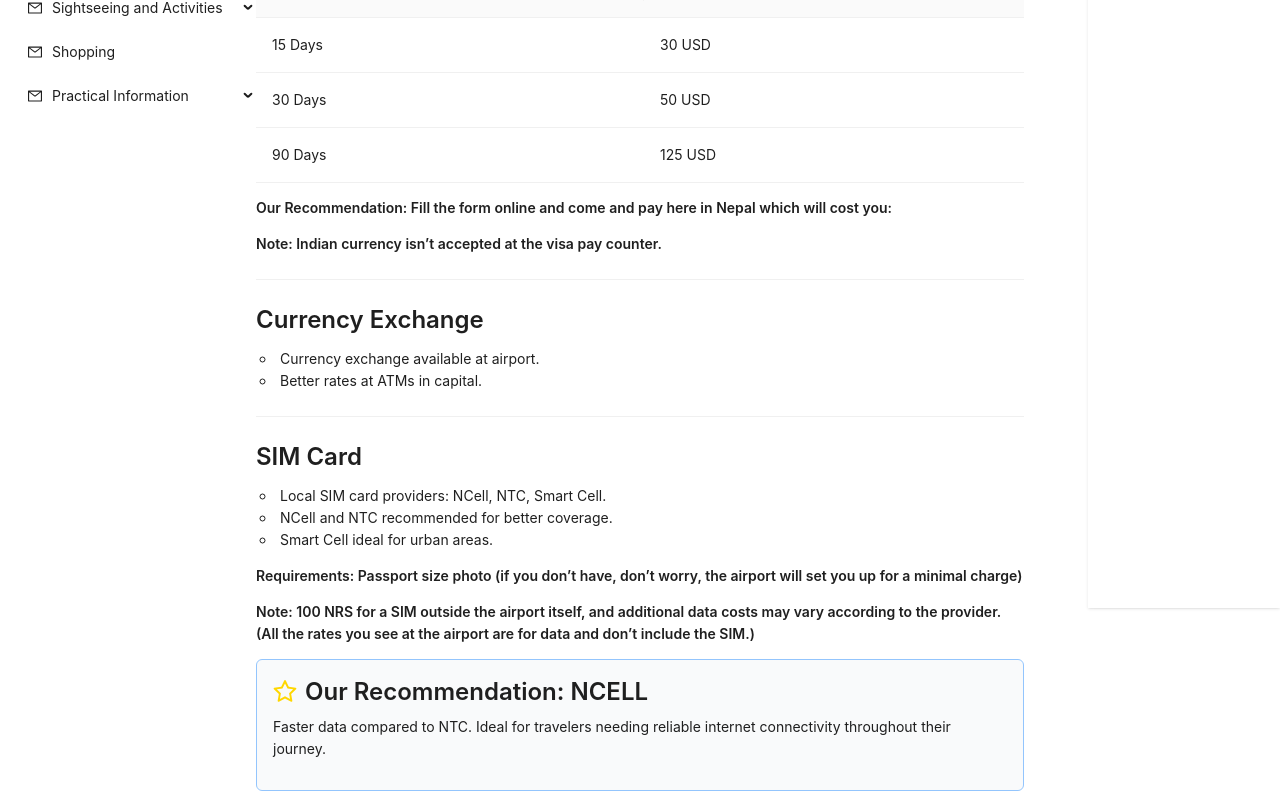
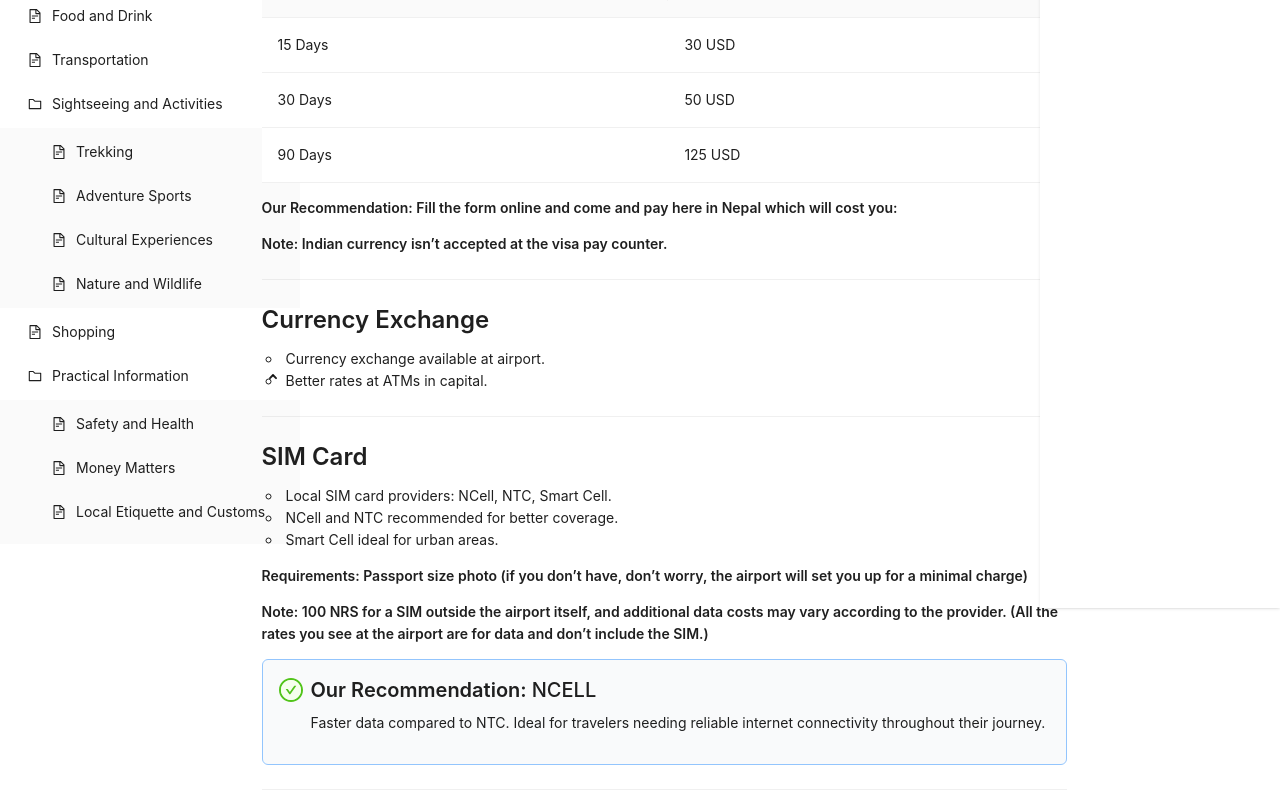
Before and after one commit to Sulav2060/NepalCompass, a React (Vite) app: page / in a window 1280 px wide. Shown: the part 272-1080 px from the top of the page. Built offline with nearby package versions, Linux system fonts and the light colour scheme.

Commit message:
Chnages to layout, icons and way reccomendation is displayed

```diff
--- a/src/components/LeftSidebar.jsx
+++ b/src/components/LeftSidebar.jsx
@@ -3,6 +3,7 @@ import { Layout, Menu, Drawer, Button } from "antd";
 import { MailOutlined, MenuOutlined } from "@ant-design/icons";
 import { Link } from "react-router-dom";
 import { useMediaQuery } from "react-responsive";
+import { FolderOutlined, FileTextOutlined } from "@ant-design/icons";
 
 const { Sider } = Layout;
 const { SubMenu } = Menu;
@@ -63,14 +64,14 @@ const LeftSidebar = () => {
       return (
         <SubMenu
           key={item.key}
-          icon={<MailOutlined />}
+          icon={<FolderOutlined />}
           title={item.label}
           onTitleClick={
             isMobile ? (e) => e.domEvent.stopPropagation() : undefined
           }
         >
           {item.children.map((child) => (
-            <Menu.Item key={child.key}>
+            <Menu.Item key={child.key} icon={<FileTextOutlined />}>
               <Link to={`/${child.key}`}>{child.label}</Link>
             </Menu.Item>
           ))}
@@ -78,7 +79,7 @@ const LeftSidebar = () => {
       );
     } else {
       return (
-        <Menu.Item key={item.key} icon={<MailOutlined />}>
+        <Menu.Item key={item.key} icon={<FileTextOutlined />}>
           <Link to={`/${item.key}`}>{item.label}</Link>
         </Menu.Item>
       );
@@ -104,17 +105,31 @@ const LeftSidebar = () => {
         onClose={onClose}
         visible={visible}
       >
-        <Menu defaultSelectedKeys={["1"]} mode="inline">
+        <Menu
+          defaultSelectedKeys={["1"]}
+          mode="inline"
+          defaultOpenKeys={[
+            "getting_started",
+            "sightseeing_activities",
+            "practical_info",
+          ]}
+        >
           {items.map(renderMenuItem)}
         </Menu>
       </Drawer>
     </div>
   ) : (
-    <Sider
-      width={275}
-      className="overflow-auto"
-    >
-      <Menu mode="inline" style={{ borderRight: 0 }}>
+    <Sider width={300} className="overflow-auto">
+      <Menu
+        mode="inline"
+        width={"100%"}
+        style={{ borderRight: 0 }}
+        defaultOpenKeys={[
+          "getting_started",
+          "sightseeing_activities",
+          "practical_info",
+        ]}
+      >
         {items.map(renderMenuItem)}
       </Menu>
     </Sider>
--- /dev/null
+++ b/src/components/ReccommendationCard.jsx
@@ -0,0 +1,29 @@
+import { StarOutlined, CheckCircleTwoTone } from "@ant-design/icons";
+import { Typography } from "antd";
+const { Paragraph, Title } = Typography;
+
+const RecommendationCard = ({ recommendation, reason }) => {
+  return (
+    <div className="border border-blue-300 rounded-md p-4 bg-gray-50">
+      <Paragraph className="mb-0">
+        <div className="flex items-center mb-2">
+          <CheckCircleTwoTone
+            twoToneColor="#52c41a"
+            style={{ fontSize: "24px", marginRight: "8px" }}
+          />
+          <Title level={4} style={{ marginBottom: 0 }}>
+            Our Recommendation:{" "}
+            <span style={{ fontWeight: 500, size: "16px" }}>
+              {recommendation}
+            </span>
+          </Title>
+        </div>
+        <div className=" pl-8">
+          <Paragraph>{reason}</Paragraph>
+        </div>
+      </Paragraph>
+    </div>
+  );
+};
+
+export default RecommendationCard;
--- a/src/components/RightSidebar.jsx
+++ b/src/components/RightSidebar.jsx
@@ -76,7 +76,7 @@ const RightSidebar = ({ navigationItems }) => {
       </Drawer>
     </div>
   ) : (
-    <div className="fixed top-10vh right-0 h-full bg-white w-48 overflow-y-auto shadow">
+    <div className="fixed top-10vh right-0 h-full bg-white w-60 overflow-y-auto shadow">
       <ul>
         {navigationItems.map((item) => (
           <li
--- a/src/data/texts.json
+++ b/src/data/texts.json
@@ -26,7 +26,7 @@
             ],
             "requirements": "Requirements: Passport size photo (if you don’t have, don’t worry, the airport will set you up for a minimal charge)",
             "note": "Note: 100 NRS for a SIM outside the airport itself, and additional data costs may vary according to the provider. (All the rates you see at the airport are for data and don’t include the SIM.)",
-            "recommendation": "Our Recommendation: NCELL",
+            "recommendation": "NCELL",
             "recommendationNote": "Faster data compared to NTC. Ideal for travelers needing reliable internet connectivity throughout their journey."
         },
         "transport": {
--- a/src/pages/Airport.jsx
+++ b/src/pages/Airport.jsx
@@ -1,10 +1,10 @@
-
 import React from "react";
 import { Row, Col, Anchor, Typography, Divider, Table } from "antd";
 import { StarOutlined } from "@ant-design/icons";
 import titletexts from "../data/titletexts.json";
 import tabletexts from "../data/tabletexts.json";
 import texts from "../data/texts.json";
+import RecommendationCard from "../components/ReccommendationCard";
 const { Link } = Anchor;
 const { Title, Paragraph } = Typography;
 
@@ -71,25 +71,11 @@ const Airport = () => {
                 </Paragraph>
               </Paragraph>
             </Paragraph>
-            <div className="border border-blue-300 rounded-md p-4 bg-gray-50">
-              <Paragraph className="mb-0">
-                <div className="flex items-center mb-2">
-                  <StarOutlined
-                    style={{
-                      fontSize: "24px",
-                      color: "#FFD700",
-                      marginRight: "8px",
-                    }}
-                  />
-                  <Title level={3} style={{ marginBottom: 0 }}>
-                    {airportTexts.sim.recommendation}
-                  </Title>
-                </div>
-                <div>
-                  <Paragraph>{airportTexts.sim.recommendationNote}</Paragraph>
-                </div>
-              </Paragraph>
-            </div>
+
+            <RecommendationCard
+              recommendation={airportTexts.sim.recommendation}
+              reason={airportTexts.sim.recommendationNote}
+            />
             <Divider />
             <Paragraph id="transport">
               <Title level={3}>{airportTexts.transport.title}</Title>
--- a/src/pages/PageTemplate.jsx
+++ b/src/pages/PageTemplate.jsx
@@ -5,9 +5,12 @@ import RightSidebar from "../components/RightSidebar";
 import LeftSidebar from "../components/LeftSidebar";
 import Navbar from "../components/Navbar";
 import titletexts from "../data/titletexts.json";
-import { navigationItems } from '../data/NavigationItems';
+import { navigationItems } from "../data/NavigationItems";
 
-const PageTemplate = ({ contentComponent: ContentComponent, navTitle: navItems }) => {
+const PageTemplate = ({
+  contentComponent: ContentComponent,
+  navTitle: navItems,
+}) => {
   // used better approach
   // const navigationItems = [
   //   ///page ma vako title haru list garni
@@ -30,7 +33,7 @@ const PageTemplate = ({ contentComponent: ContentComponent, navTitle: navItems }
 
   return (
     <div
-      className={`grid grid-rows-[auto,1fr] grid-cols-[1fr,3fr,1fr] h-screen ${
+      className={`grid grid-rows-[auto,1fr] grid-cols-[1fr,3.5fr,.8fr] h-screen ${
         darkMode ? "dark" : ""
       }`}
     >
@@ -38,7 +41,7 @@ const PageTemplate = ({ contentComponent: ContentComponent, navTitle: navItems }
         <Navbar darkMode={darkMode} toggleTheme={toggleTheme} />
       </div>
       <div
-        className="row-start-2 col-span-1 mt-20 overflow-auto fixed"
+        className="row-start-2 col-span-1 mt-20 overflow-auto fixed "
         style={{
           maxHeight: "calc(100vh - 64px)",
           scrollbarWidth: "thin",
@@ -47,11 +50,11 @@ const PageTemplate = ({ contentComponent: ContentComponent, navTitle: navItems }
       >
         <LeftSidebar />
       </div>
-      <div className="row-start-2 col-start-2 col-span-1 mt-20">
+      <div className="row-start-2 pl-5 pr-5 col-start-2 col-span-1 mt-20 ">
         {ContentComponent}
       </div>
       <div
-        className="row-start-2 col-span-1 mt-20 fixed"
+        className="row-start-2 col-start-3 col-span-1 mt-20 fixed "
         style={{
           maxHeight: "calc(100vh - 64px)",
           scrollbarWidth: "thin",
@@ -60,12 +63,7 @@ const PageTemplate = ({ contentComponent: ContentComponent, navTitle: navItems }
       >
         {console.log("Page:", navItems)}
         {console.log("Titles:", titletexts[navItems]?.navigationItems)}
-        <RightSidebar
-          navigationItems={
-            titletexts[navItems]?.navigationItems
-          }
-        />
-
+        <RightSidebar navigationItems={titletexts[navItems]?.navigationItems} />
       </div>
     </div>
   );
```
